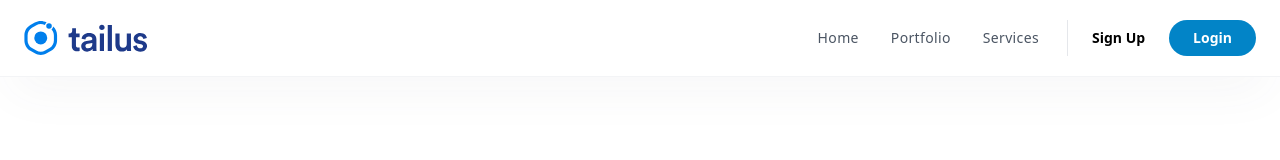
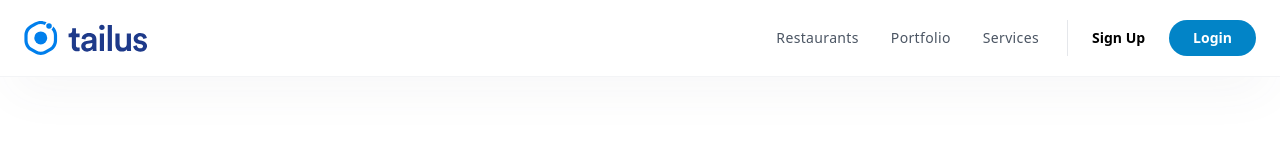
Before and after one commit to LukasThreiro/FoodApp, a Next.js app in the folder application/: page / in a window 1280 px wide. Shown: the top 160 px of the page. Built offline with nearby package versions, Linux system fonts and the light colour scheme.

Commit message:
Change links

```diff
--- a/application/components/navigation.tsx
+++ b/application/components/navigation.tsx
@@ -87,12 +87,12 @@ export default function Navigation() {
               <div className="text-gray-600 dark:text-gray-300 lg:pr-4">
                 <ul className="space-y-6 tracking-wide font-medium text-base lg:text-sm lg:flex lg:space-y-0">
                   <li>
-                    <a
-                      href="#"
+                    <Link
+                      href="/restaurant/home"
                       className="block md:px-4 transition hover:text-primary dark:hover:text-primaryLight"
                     >
-                      <span>Home</span>
-                    </a>
+                      <span>Restaurants</span>
+                    </Link>
                   </li>
                   <li>
                     <a
```
